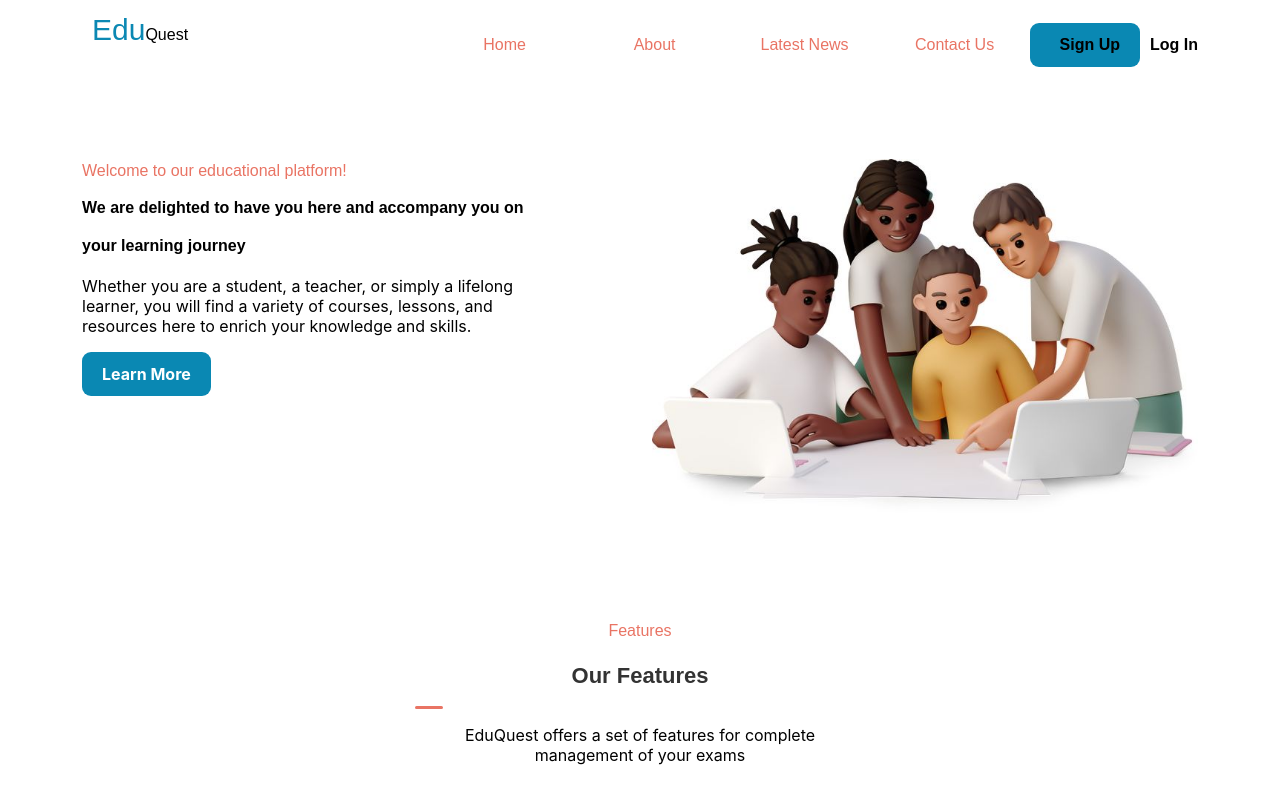
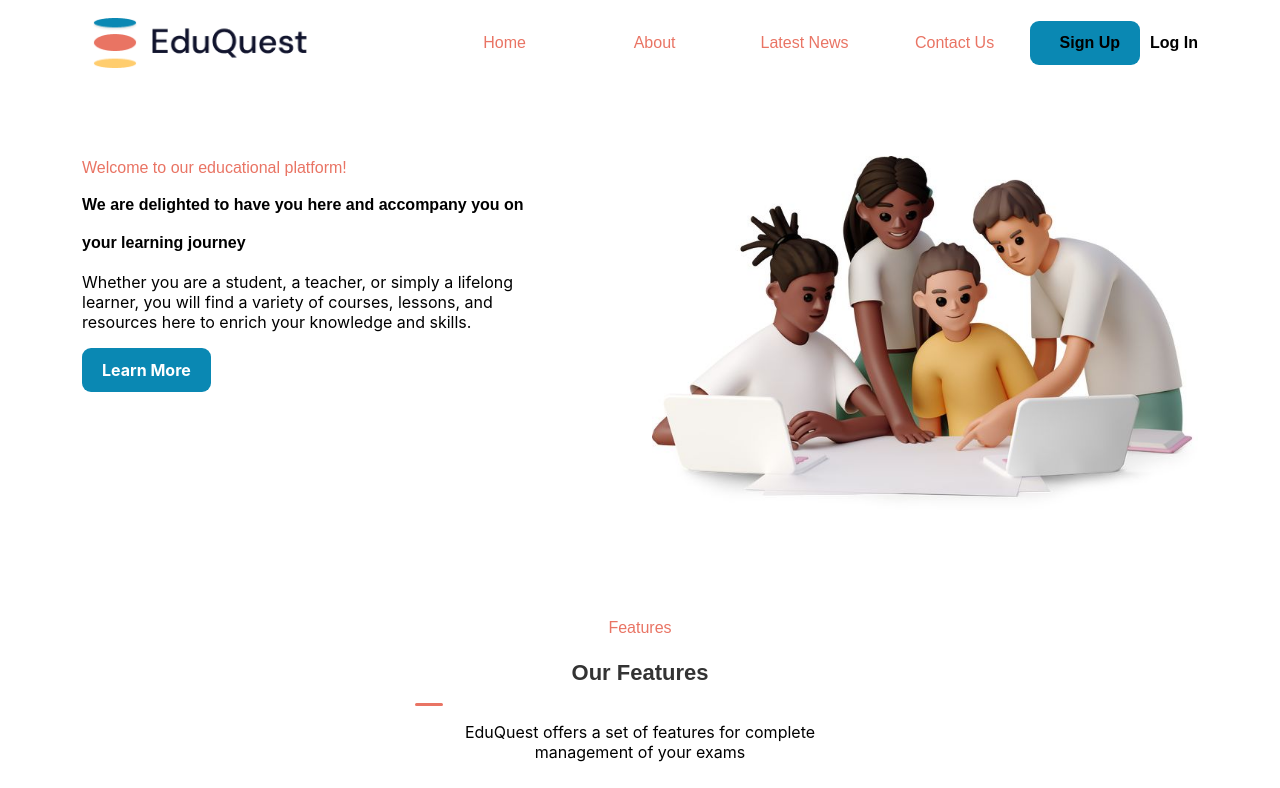
Before and after one commit to zinando/EduQuest, a React (Vite) app in the folder Frontend/: page / in a window 1280 px wide. Shown: the top 788 px of the page. Built offline with nearby package versions, Linux system fonts and the light colour scheme.

Commit message:
Update Landing.jsx

```diff
--- a/Frontend/LandingPage/Landing.jsx
+++ b/Frontend/LandingPage/Landing.jsx
@@ -7,7 +7,7 @@ import girl from '../src/assets/girl.jpeg'
 import Nav from 'react-bootstrap/Nav';
 import Navbar from 'react-bootstrap/Navbar';
 import { Link } from 'react-router-dom';
-
+import logo from '../../Frontend/src/assets/Group 1.png'
 
 
 
@@ -35,7 +35,11 @@ export default function Landing() {
       </div>
       <Navbar expand="lg" style={{ backgroundColor: "white",marginTop: '10px' }}>
         <div className="container">
-          <Link to="/SignUp" className='mb-3 logo'><h3 className='logo'>Edu<span>Quest</span></h3></Link>
+          <div className="logo-details">
+            <Link to="/Login" className="logo">
+              <img src={logo} alt="eduquest log" className="small-image" />
+            </Link>
+          </div>
           <Navbar.Toggle aria-controls="main-navbar" />
           <Navbar.Collapse id="main-navbar">
             <Nav className="ms-auto">
```
